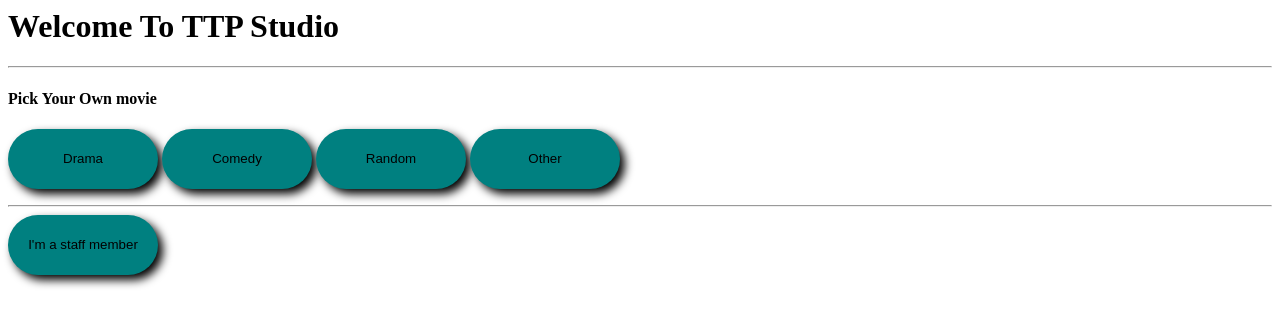
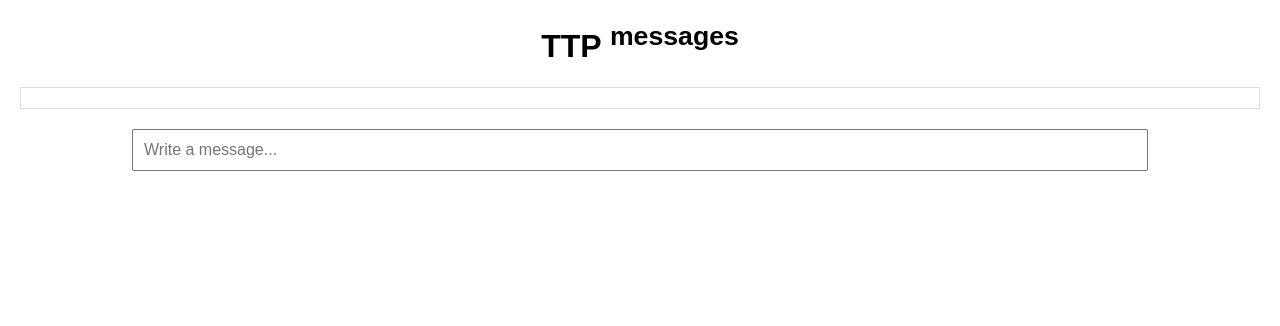
Before and after one commit to TTP-2/TTP, a plain HTML site: page Studio.html in a window 1280 px wide. Drawn offline with Linux system fonts and the light colour scheme.

Commit message:
Update Studio.html

```diff
--- a/Studio.html
+++ b/Studio.html
@@ -1,50 +1,60 @@
-<!docktype html>
-<html>
-  <head>
-    <title>TTP Studio</title>
+<!DOCTYPE html>
+<html lang="en">
+<head>
+    <meta charset="UTF-8">
+    <meta name="viewport" content="width=device-width, initial-scale=1.0">
+    <title>TTP messages</title>
     <style>
-    button {
-        border: none;
-        background-color: teal;
-        width: 150px;
-        height: 60px;
-        border-radius: 40px;
-        box-shadow: 5px 5px 10px;
-        cursor: pointer;
-    }
-    p {
-      color: teal;
-    }
-    button:hover {
-        box-shadow: 3px 3px 10px;
-    }
-    a {
-      text-decoration: none;
-      color: black;
-    }
+        body { font-family: Arial, sans-serif; margin: 20px; text-align: center; }
+        #messages { margin-bottom: 20px; padding: 10px; border: 1px solid #ddd; max-height: 200px; overflow-y: auto; }
+        .message { margin: 5px 0; padding: 5px; border-bottom: 1px solid #eee; }
+        input { padding: 10px; width: 80%; font-size: 16px; }
     </style>
-  </head>
-  <body>
-    <h1>Welcome To TTP Studio</h1>
-    <h4 id="Christmas"></h4>
-    <hr>
-    <h4>Pick Your Own movie</h4>
-    <button><a>Drama</a></button>
-    <button><a>Comedy</a></button>
-    <button><a>Random</a></button>
-    <button onclick="Other()">Other</button>
-    <p id="P"></p>
-    <hr>
-    <button>
-      <a href="https://ttp-2.github.io/TTP/TTPCode.html">I'm a staff member</a>
-    </button>
+</head>
+<body>
+    <h1>TTP <sup>messages</sup></h1>
+    <div id="messages"></div>
+    <input type="text" id="messageInput" placeholder="Write a message..." />
+
     <script>
-        function Other() {
-            const name = document.getElementById('P').innerHTML = "Please choose one!";
+        const messagesDiv = document.getElementById('messages');
+        const messageInput = document.getElementById('messageInput');
+
+        // Function to load saved messages from localStorage
+        function loadMessages() {
+            const messages = JSON.parse(localStorage.getItem('messages')) || [];
+            messagesDiv.innerHTML = messages.map(msg => `<div class="message">${msg}</div>`).join('');
         }
-        if (new Date().getMonth() === 11) {
-          document.getElementById('Christmas').innerHTML = "Have a very Merry Christmas"
+
+        // Function to save a new message to localStorage
+        function saveMessage(message) {
+            const messages = JSON.parse(localStorage.getItem('messages')) || [];
+            messages.push(message); // Add the new message to the array
+            localStorage.setItem('messages', JSON.stringify(messages)); // Save the updated array to localStorage
         }
+
+        // Event listener for pressing Enter key
+        messageInput.addEventListener('keydown', function(event) {
+            if (event.key === 'Enter') {
+                const message = messageInput.value.trim(); // Get and trim the input
+                if (message) {
+                    // Display the message
+                    const newMessage = document.createElement('div');
+                    newMessage.classList.add('message');
+                    newMessage.textContent = message;
+                    messagesDiv.appendChild(newMessage);
+
+                    // Save the message to localStorage
+                    saveMessage(message);
+
+                    // Clear the input field after submission
+                    messageInput.value = '';
+                }
+            }
+        });
+
+        // Load messages when the page is loaded
+        loadMessages();
     </script>
-  </body>
+</body>
 </html>
```
